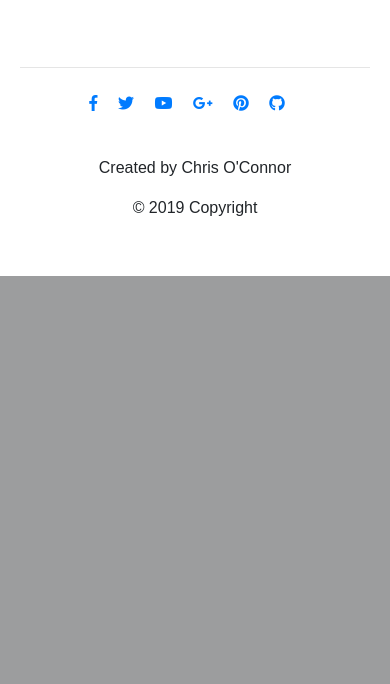
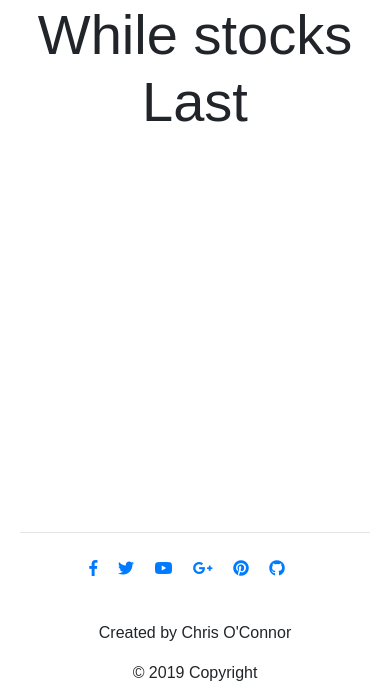
Before and after one commit to chrisoc19/Ecommerce-Project, a Django app: page / in a window 390 px wide. Shown: the part 1485-2169 px from the top of the page. Before the commit the page ends 1761 px from the top, so only its background shows below. Run offline with Django 3.2, Linux system fonts and the light colour scheme; data that the repository does not hold is empty; some libraries are stand-ins or nearby versions.

Commit message:
added carousel to home page and some minor tidying up

```diff
--- a/products/templates/product_home.html
+++ b/products/templates/product_home.html
@@ -3,7 +3,7 @@
 {% block content %}
 
 
-
+<h1 class="text-center">All Products</h1>
 <div class="row row-flex">
 	{% for product in products %}
 
@@ -15,12 +15,12 @@
 			</h5>
 		</div>
 	</div>
+
 	{% endfor %}
 </div>
 
 
 
 
-</main>
-<!--Main layout-->
+
 {% endblock %}
--- a/products/templates/products.html
+++ b/products/templates/products.html
@@ -1,20 +1,8 @@
 {% extends 'base.html' %}
 {% load static %}
 {% block content %}
-
-<div class="jumbotron text-center"> <h1 class="display-4">Valentines day sale!</h1>
-  <p class="lead">Special offers on selected items</p>
-  <hr class="my-4">
-  <p>Show someone how much you love them this valentines day.</p>
-  <p class="lead">
-    <a class="btn btn-primary btn-lg" href="{% url 'product_home' %}" role="button">Shop now</a>
-  </p>
-</div>
-
-<div class="text-center">
-<img src="https://scontent.cdninstagram.com/v/t51.2885-15/sh0.08/e35/s640x640/72096976_174660567066051_3841016033132579071_n.jpg?_nc_ht=scontent.cdninstagram.com&oh=8062e84eb4783586c938690eaeee23df&oe=5E81B379" class="img-fluid" alt="Responsive image">
-</div>
- <div class="well text-center">
+	<h1 class="display-4 text-center " >This is some kinda heading</h1>
+ <div class=" text-center">
     <div class="row">
         <div class="col-md-6">
             <img src="https://tshirtstore.centracdn.net/client/dynamic/articles/4827_75f4871f1e-aw19_1x1-21-ded-large_2805.jpg" alt="inn_logo">
@@ -24,4 +12,44 @@
         </div>
     </div>
 </div>
+
+<div class="jumbotron text-center"> <h1 class="display-4">Valentines day sale!</h1>
+  <p class="lead">Special offers on selected items</p>
+  <hr class="my-4">
+  <p>Show someone how much you love them this valentines day.</p>
+
+    <a class="btn btn-primary btn-lg" href="{% url 'product_home' %}" role="button">Shop now</a>
+  </p>
+</div>
+
+
+
+
+
+
+<h1 class="display-4 text-center " >10 Dollar tees!</h1>
+<h3 class="display-4 text-center " >While stocks Last</h3>
+
+            <!-- <img  class="rounded mx-auto d-block" src="{{ MEDIA_URL }}{{ product.image }}" alt="inn_logo"> -->
+<div id="carouselExampleControls" class="carousel slide" data-ride="carousel">
+  <div class="carousel-inner product">
+ {% for product in products %}
+ <div class="carousel-item {% if forloop.counter == 1 %}active{% endif %}" id="slide{{ forloop.counter }}">
+     <a href="{{product.get_absolute_url}}"> <img src="{{ MEDIA_URL }}{{ product.image }}" class="d-block w-100" alt="..."></a>
+    </div>
+    {% endfor %}
+  </div>
+  <a class="carousel-control-prev" href="#carouselExampleControls" role="button" data-slide="prev">
+    <span class="carousel-control-prev-icon" ></span>
+    <span class="sr-only">Previous</span>
+  </a>
+  <a class="carousel-control-next" href="#carouselExampleControls" role="button" data-slide="next">
+    <span class="carousel-control-next-icon" aria-hidden="true"></span>
+    <span class="sr-only">Next</span>
+  </a>
+</div>
+
+
+<script>$('.carousel').carousel()</script>
+
 {% endblock %}
--- a/products/templates/products_by_cat.html
+++ b/products/templates/products_by_cat.html
@@ -12,7 +12,7 @@
             <h2 style="text-align:center"><a href="{{ products.get_absolute_url }}">{{ product.category }}</a></h2>
                 <div class="product" style="background-image: url('{{ MEDIA_URL }}{{ product.image }}')"></div>
 
-                <h3>{{ product.name }}</h3>
+                <a href="{{ product.get_absolute_url }}">{{ product.name }}</a></h2>
 
                 <p class="product-description">{{ product.description }}</p>
                 <p>{{ product.price }}</p>
--- a/products/views.py
+++ b/products/views.py
@@ -4,10 +4,8 @@ from .models import Product, Category
 
 # Create your views here.
 def all_products(request):
-    products = Product.objects.all()
-    categories = Category.objects.all()
-    return render(request, "products.html", {"products": products,
-                                            "categories": categories})
+    products = Product.objects.filter(price="10")
+    return render(request, "products.html", {"products": products})
 
 
 def product_home(request):
@@ -18,7 +16,9 @@ def product_home(request):
 
 
 def products_detail(request, product_slug):
-    products = get_object_or_404(Product, slug=product_slug)
+    products = Product.objects.all()
+    if product_slug:
+        products = get_object_or_404(Product, slug=product_slug)
     return render(request, "products_detail.html", {"products": products})
 
 
--- a/search/views.py
+++ b/search/views.py
@@ -5,4 +5,4 @@ from products.models import Product
 # Create your views here.
 def do_search(request):
     products = Product.objects.filter(name__icontains=request.GET['q'])
-    return render(request, "products.html", {"products": products})
+    return render(request, "product_home.html", {"products": products})
--- a/static/css/custom.css
+++ b/static/css/custom.css
@@ -7,15 +7,17 @@ body {
 
 
 }
-.carousel {
-  width:640px;
-  height:360px;
+.carousel-control-prev{
+    color: black;
 }
 
+.carousel-control-next{
+    color: black;
+}
+
+
 .jumbotron{
-    background-size: contain;
-    background-position: center center;
-    background-repeat: no-repeat;
+  background-color: transparent;
 }
 
 
@@ -78,8 +80,8 @@ footer {
     background-size: contain;
     background-position: center center;
     background-repeat: no-repeat;
-    width: 150px;
-    height: 150px;
+    width: 300px;
+    height: 300px;
     margin: 0 auto;
 }
 .products {
--- a/templates/base.html
+++ b/templates/base.html
@@ -91,7 +91,7 @@
     {% block content %} {% endblock %}
 
   <!--Footer-->
-  <footer class="page-footer text-center font-small mdb-color darken-2 mt-4 wow fadeIn">
+  <footer class="page-footer text-center font-small mdb-color darken-2 mt-4 wow fadeIn ">
 
 
 
```
Also changed, not shown: cart/templates/cart.html (+11 -9 lines), products/templates/categories.html (+1 -16 lines), products/templates/products_detail.html (+9 -9 lines).
